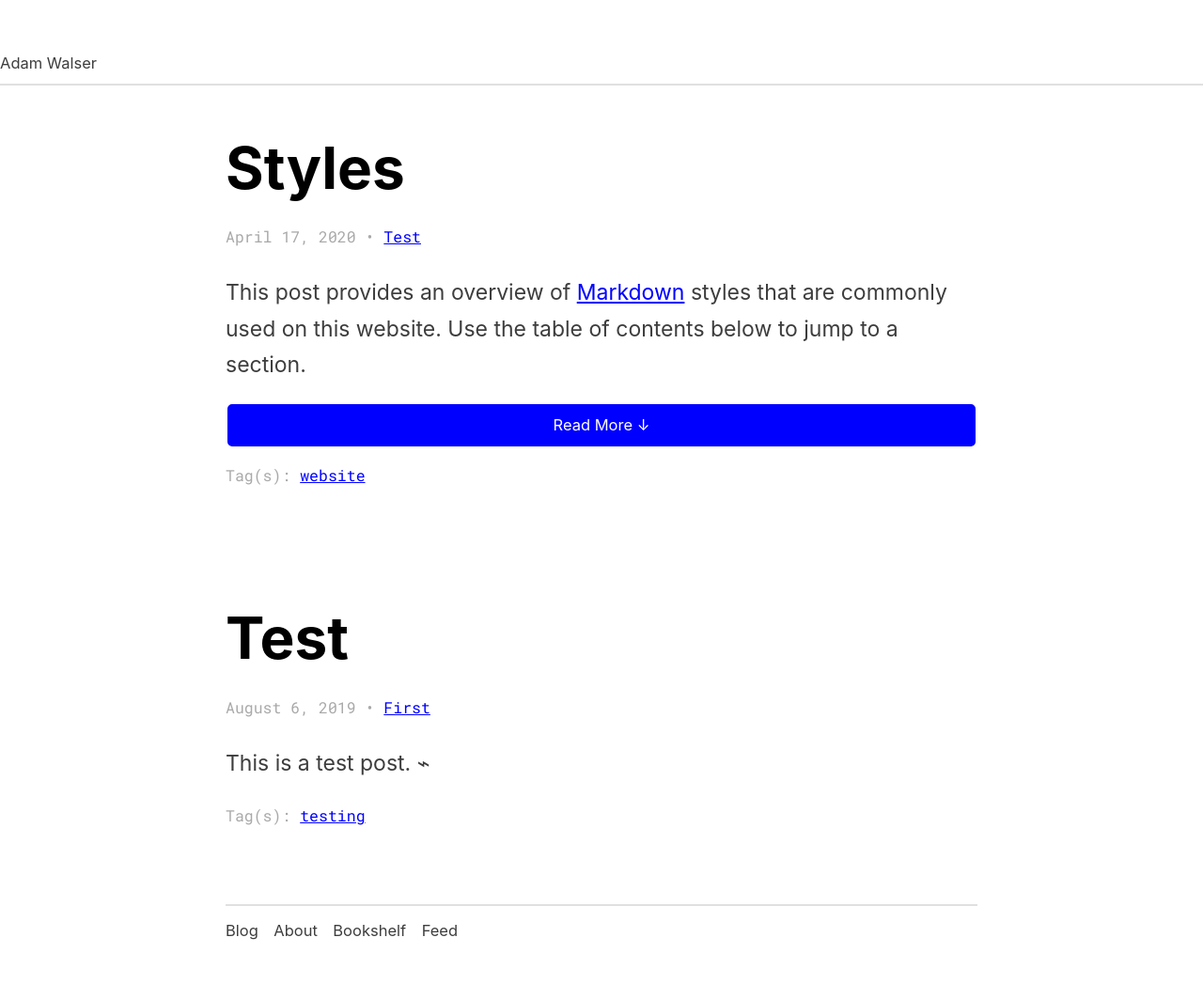
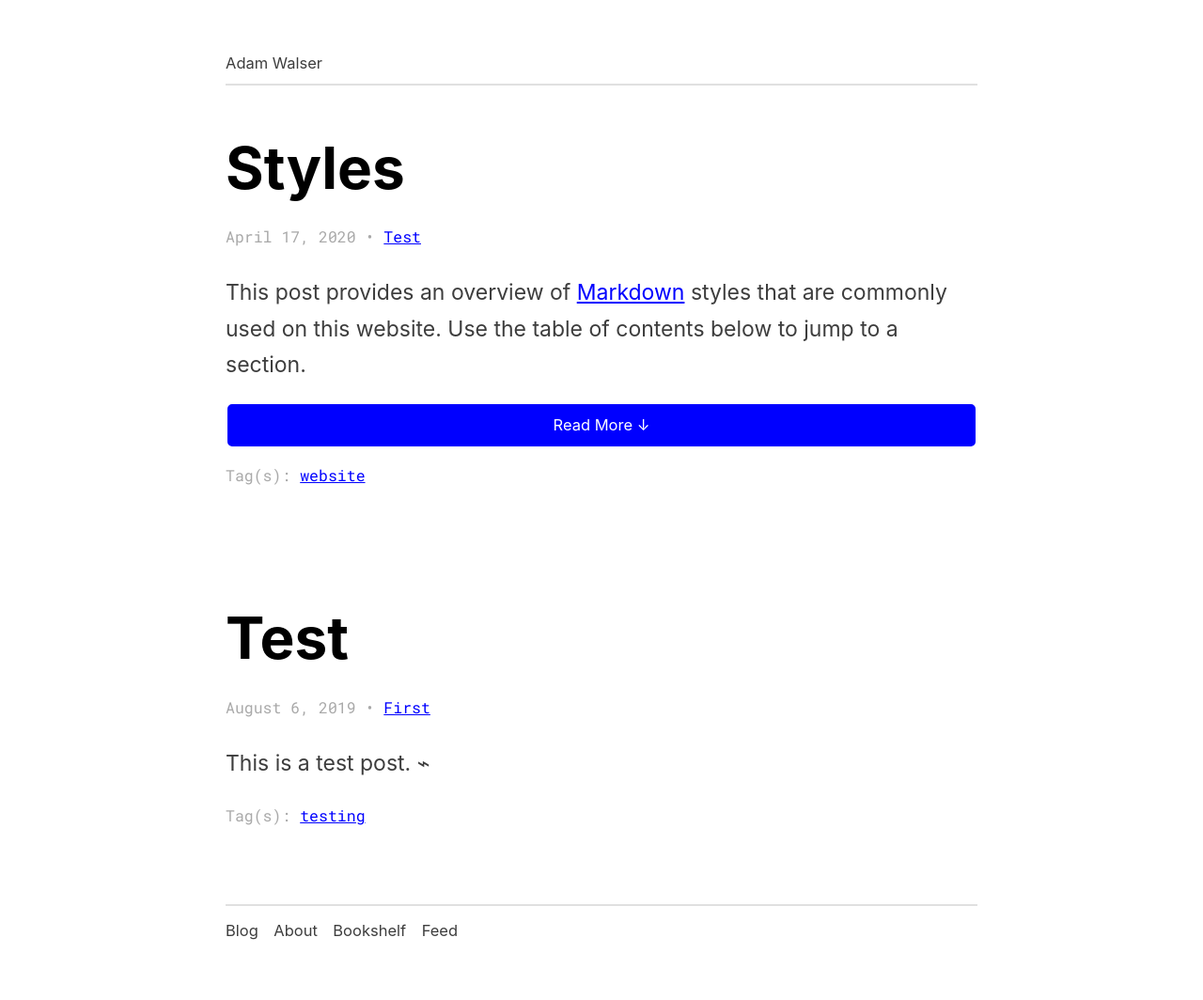
Before and after one commit to ajpwalser/ajpwalser.github.io, a Jekyll site: the page built from index.html, in a window 1280 px wide. Shown: the whole page at 94% size. Built offline with Jekyll 4.4.1, drawn with Linux system fonts in a browser that asks for light colours; some web fonts are replaced; the list of posts is cut into pages by our own code.

Commit message:
Update default.html

```diff
--- a/_layouts/default.html
+++ b/_layouts/default.html
@@ -19,7 +19,7 @@
    {% seo %}
 </head>
 <body>
-   <header class="full-width">
+   <header>
       <h1 class="header"><a href="{{ site.baseurl | prepend: site.url }}/">{{ site.title }}</a></h1>
       <hr>
    </header>
```
